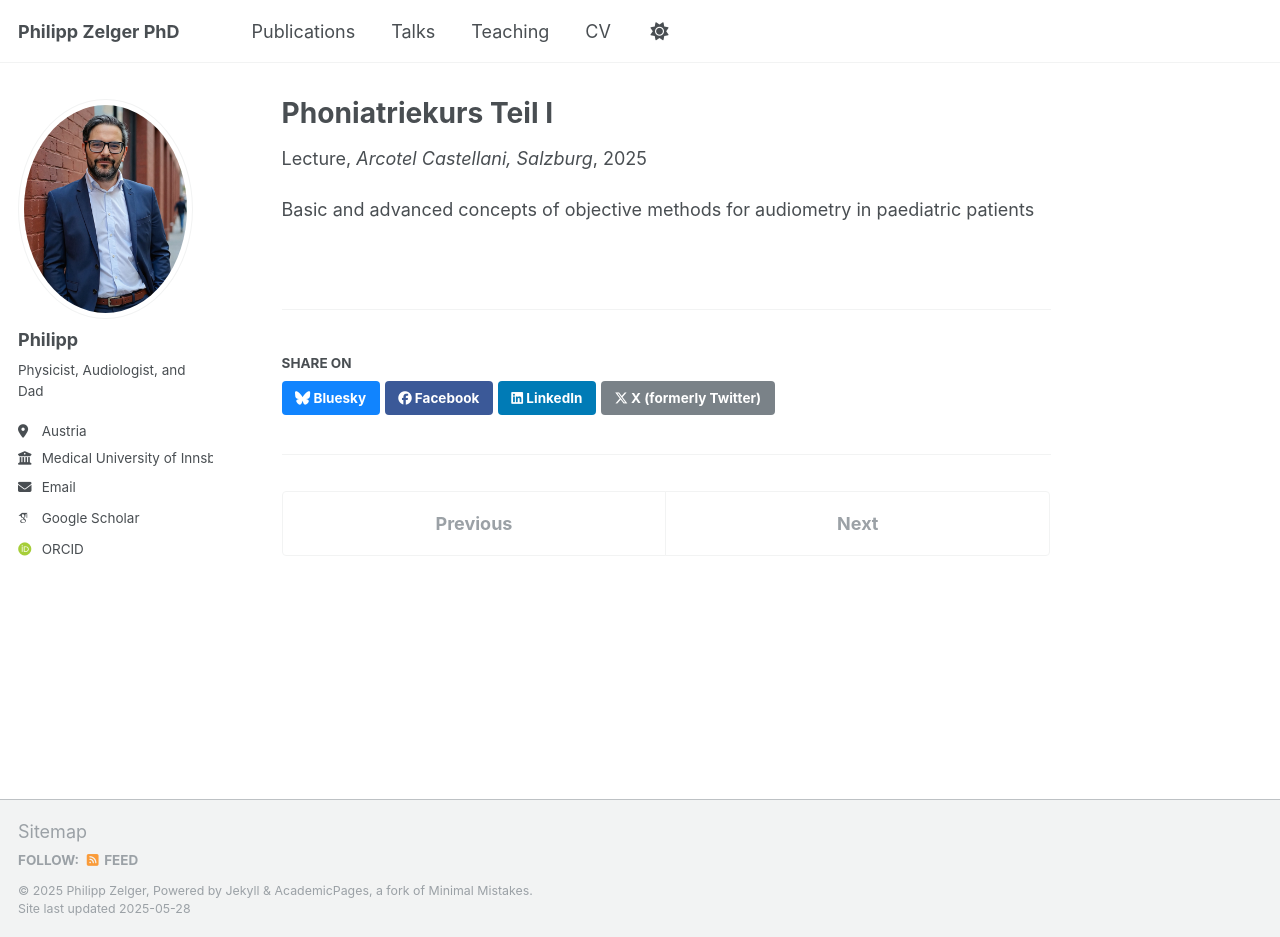
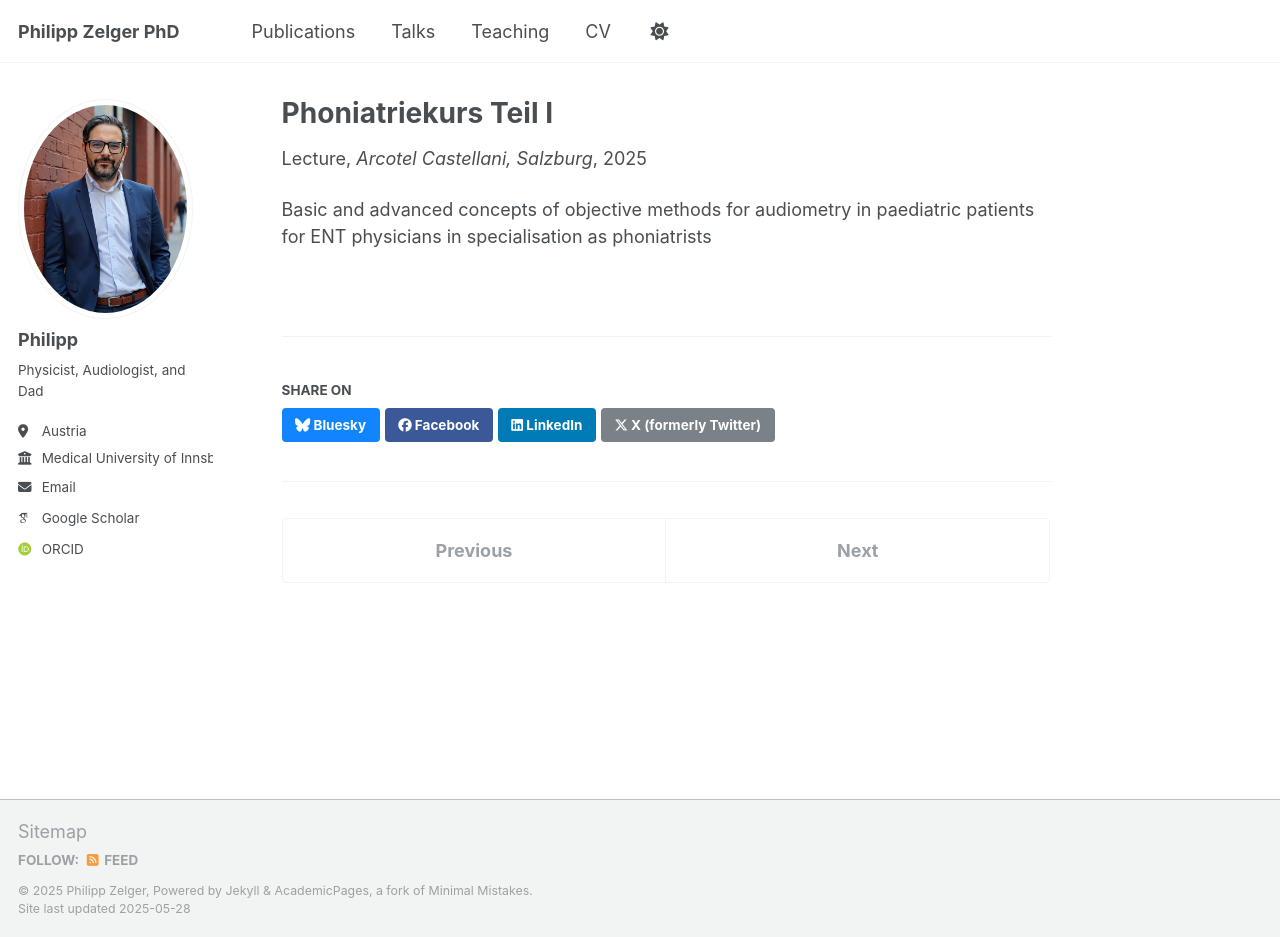
Before and after one commit to Stanissse/AboutMe, a Jekyll site: the page built from _teaching/Phoniatriekurs.md, in a window 1280 px wide and 937 px high. Built offline with Jekyll 4.4.1, drawn with Linux system fonts in a browser that asks for light colours; some web fonts are replaced.

Commit message:
Update Phoniatriekurs.md

```diff
--- a/_teaching/Phoniatriekurs.md
+++ b/_teaching/Phoniatriekurs.md
@@ -8,4 +8,4 @@ date: 2025-04-25
 location: "Salzburg, Austria"
 ---
 
-Basic and advanced concepts of objective methods for audiometry in paediatric patients
+Basic and advanced concepts of objective methods for audiometry in paediatric patients for ENT physicians in specialisation as phoniatrists
```
